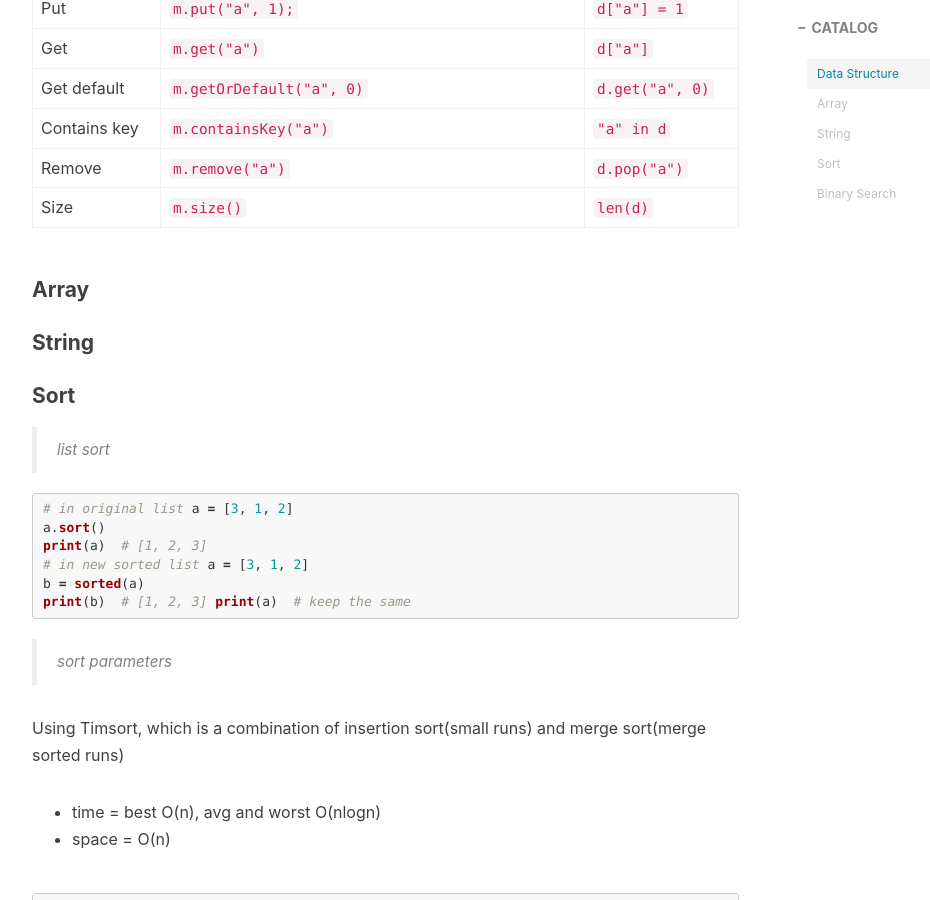
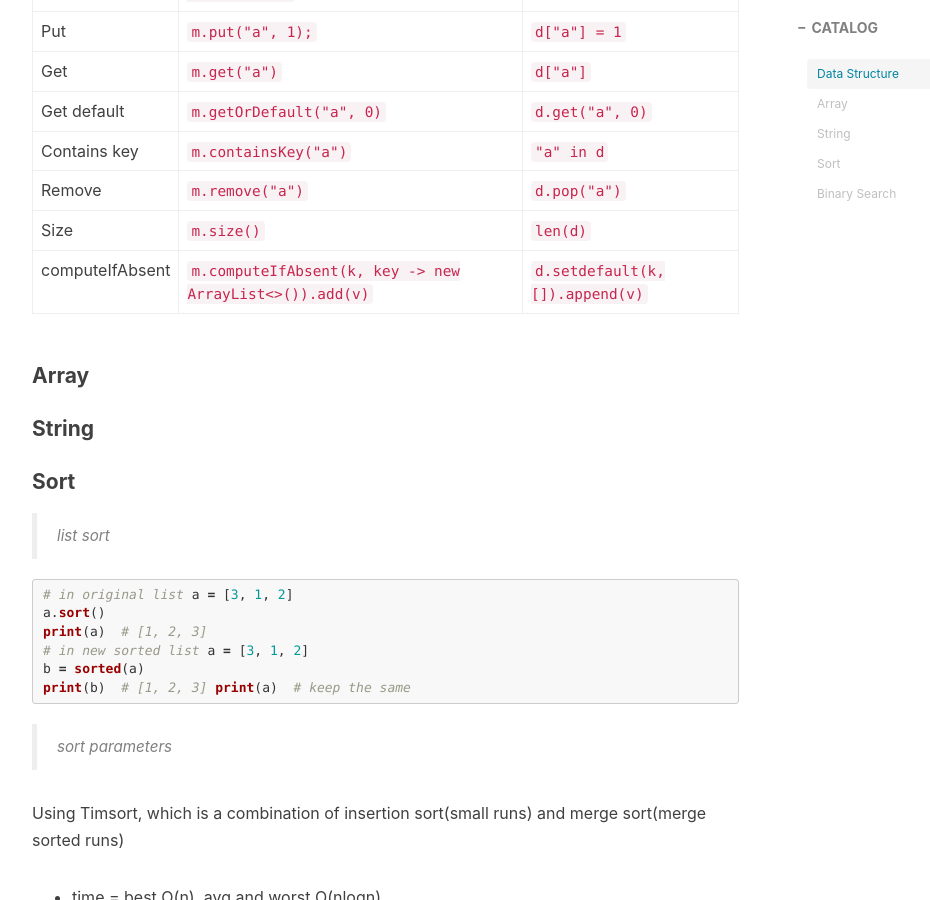
Before and after one commit to ly16/ly16.github.io, a Jekyll site: the page built from _posts/2026-04-25-leetcode-python-general.md, in a window 1280 px wide and 900 px high, scrolled down 773 px. Shown: the whole window, without its empty margins (233-1163 px from the left). Built offline with Jekyll 4.4.1, drawn with Linux system fonts in a browser that asks for light colours; nearby versions of some CDN libraries; comment, search, counter and statistics services are not loaded.

Commit message:
Update 2026-04-25-leetcode-python-general.md

```diff
--- a/_posts/2026-04-25-leetcode-python-general.md
+++ b/_posts/2026-04-25-leetcode-python-general.md
@@ -24,6 +24,7 @@
 | Contains key | `m.containsKey("a")`                        | `"a" in d`      |
 | Remove       | `m.remove("a")`                             | `d.pop("a")`    |
 | Size         | `m.size()`                                  | `len(d)`        |
+| computeIfAbsent | `m.computeIfAbsent(k, key -> new ArrayList<>()).add(v)` | `d.setdefault(k, []).append(v)`|
 
 
 #### Array
```
